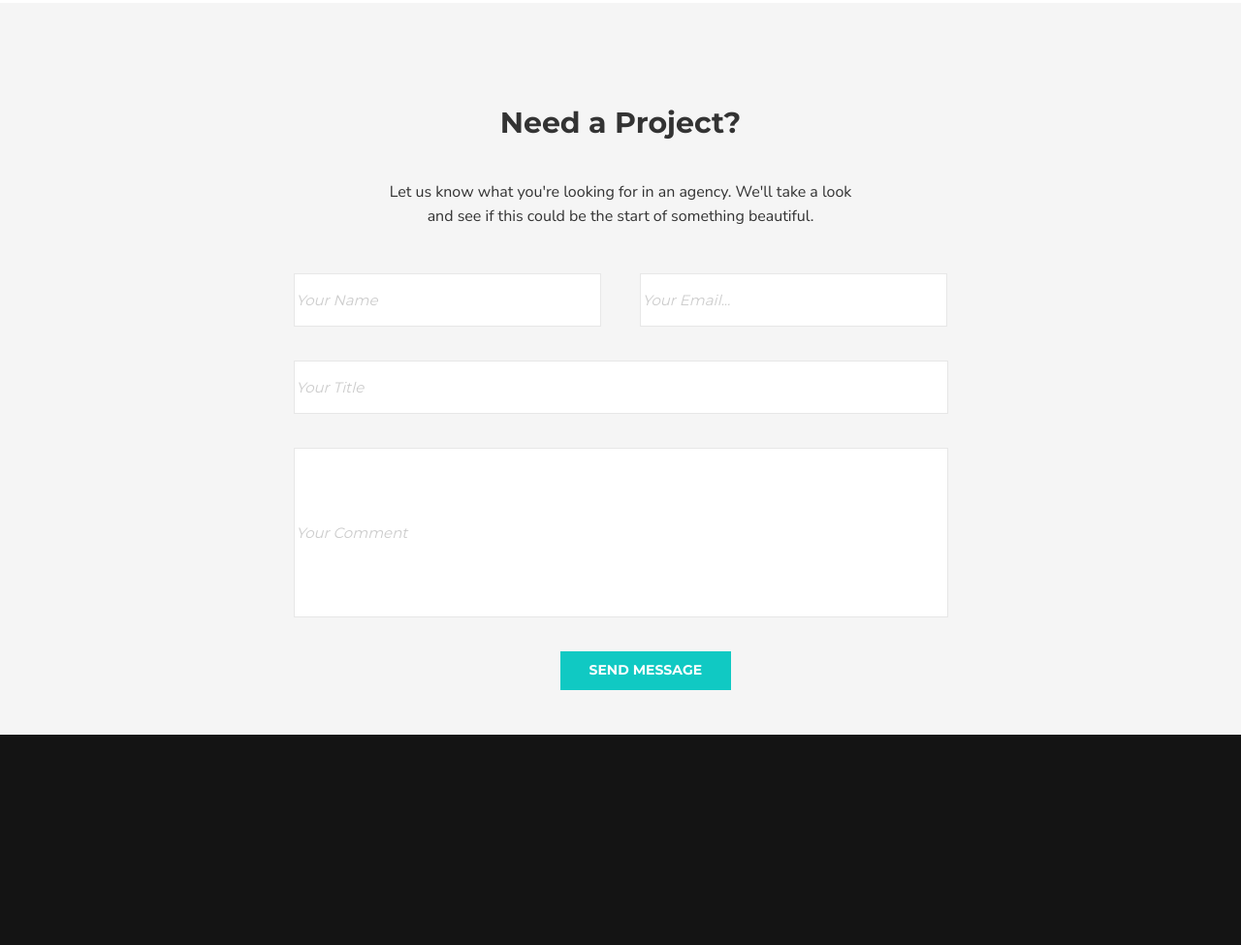
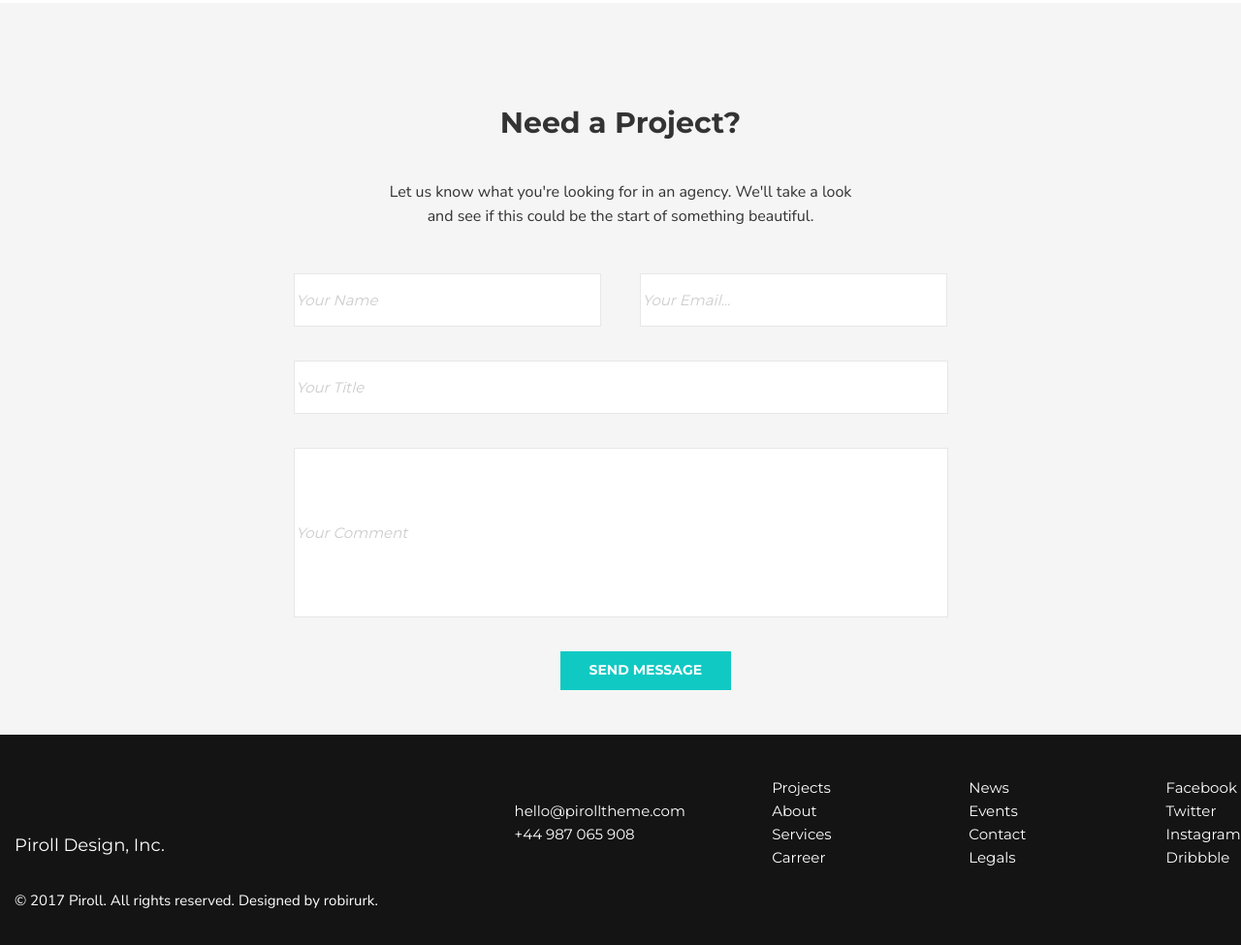
Before and after one commit to kboduck/piroll, a plain HTML site: page index.html in a window 1280 px wide. Shown: the part 4601-5576 px from the top of the page at 97% size. Drawn offline with Linux system fonts and the light colour scheme.

Commit message:
Footer ready

```diff
--- a/css/style.css
+++ b/css/style.css
@@ -501,8 +501,39 @@ hr {
 /* Footer */
 
 .footer {
-    display: flex;
     height: 285px;
     width: 100%;
     background: #141414;
+    color: #fff;
 }
+
+.footer__col {
+    display: flex;
+    justify-content: space-between;
+    align-items: center;
+}
+
+.footer__item {
+    width: 5%;
+    margin-left: 100px;
+}
+
+.footer__item a {
+    text-decoration: none;
+    color: #fff;
+}
+
+.footer__item--mail {
+    width: 10%;
+}
+
+.col__title {
+    padding-top: 100px;
+    font-size: 18px;
+    padding-bottom: 30px;
+}
+
+.col__text {
+    font-family: 'Nunito Sans', sans-serif;
+    font-size: 15px;
+}
--- a/index.html
+++ b/index.html
@@ -281,7 +281,29 @@
     </div>
     <footer class="footer">
         <div class="container">
-
+            <div class="footer__col">
+                <div class="footer_item">
+                    <div class="col__title">Piroll Design, Inc.</div>
+                    <div class="col__text">© 2017 Piroll. All rights reserved. Designed by robirurk.</div>
+                </div>
+                <div class="footer__item footer__item--mail">
+                    <div>hello@pirolltheme.com +44 987 065 908</div>
+                </div>
+                <div class="footer__item">
+                    <div>Projects About Services Carreer
+                    </div>
+                </div>
+                <div class="footer__item">
+                    <div>News Events Contact Legals
+                    </div>
+                </div>
+                <div class="footer__item">
+                    <a href="https://www.facebook.com" target="_blank">Facebook</a>
+                    <a href="https://www.twitter.com" target="_blank">Twitter</a>
+                    <a href="https://www.instagram.com" target="_blank">Instagram</a>
+                    <a href="https://dribbble.com/" target="_blank">Dribbble</a>
+                </div>
+            </div>
         </div>
     </footer>
 </body>
```
